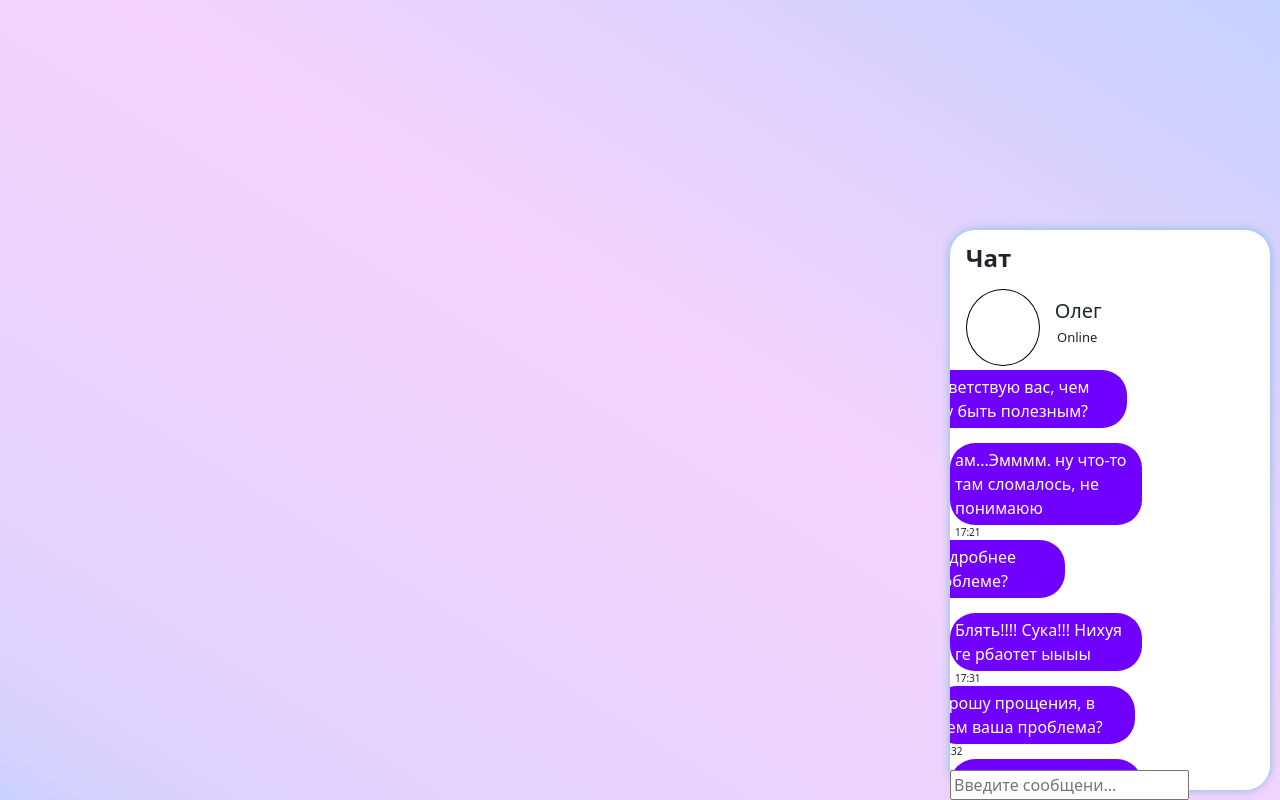
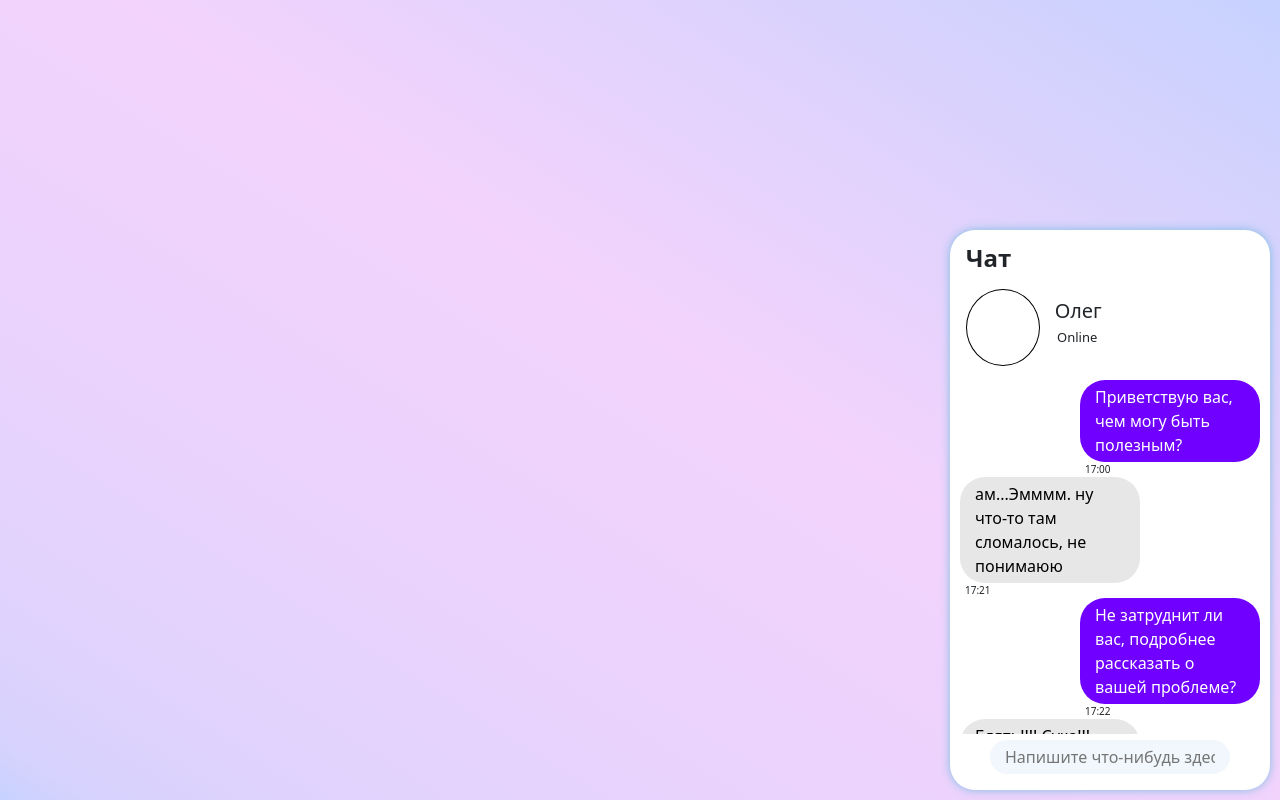
Before and after one commit to AgentLost/ZACHET, a Vue app in the folder zachet/: page / in a window 1280 px wide. Built offline with nearby package versions, Linux system fonts and the light colour scheme.

Commit message:
end minichat component
end minichat component

```diff
--- a/zachet/src/App.vue
+++ b/zachet/src/App.vue
@@ -1,5 +1,7 @@
 <template>
-    <ChatWindow/>
+    <div class="all">
+        <ChatWindow/>
+    </div>
 </template>
 
 <script>
@@ -11,4 +13,20 @@ export default{
 </script>
 
 <style>
+*{
+    margin: 0;
+    padding: 0;
+    box-sizing: border-box;
+}
+#app{
+    width: 100vw;
+    height: 100vh;
+}
+
+.all{
+    width: 100%;
+    height: 100%;
+    background: linear-gradient(to top right, #c7d2fe, 10%, #f3d3fc, #c7d2fe);
+
+}
 </style>
--- a/zachet/src/components/Chat.vue
+++ b/zachet/src/components/Chat.vue
@@ -1,7 +1,6 @@
 <template>
     <div class="chat">
         <Message v-for="m in messages" :message="m" />
-        <MessageBar />
     </div>
 </template>
 <script>
--- a/zachet/src/components/ChatWindow.vue
+++ b/zachet/src/components/ChatWindow.vue
@@ -1,82 +1,30 @@
 <template>
     <div class="all">
-    <div class="chatWindow">
-        <div class="topbar">
-            <p>Чат</p>
+        <div class="chatWindow">
+            <Topbar/>
+            <Profile/>
+            <div class="chatmini">
+                <Chat/>
+            </div>
+            <MessageBar/>
         </div>
-        <div class="profile">
-            <div class="avatar">
-                <div class="image"></div>
-            </div>
-            <div class="name_status_container">
-                <div class="name">
-                    <p>Олег</p>
-                </div>
-                <div class="status">
-                    <p>Online</p>
-                </div>
-            </div>
-        </div>
-
-            <Chat/>
-
-        <div class="inputMes">
-
-        </div>
-    </div>
     </div>
 </template>
 <script>
 import Chat from './Chat.vue';
+import Topbar from './Topbar.vue';
+import Profile from './Profile.vue';
+import MessageBar from './MessageBar.vue';
 export default{
-    components: {Chat},
+    components: {Chat, Topbar, Profile, MessageBar},
 }
 </script>
-<style>
-.status{
-    padding-left: 6%;
-    font-size: 13px;
-    font-weight: 300;
-}
-.image{
-    width: 99%;
-    height: 99%;
-    border: 1px solid black;
-    border-radius: 50%;
-}
-.name{
-    height: 50%;
-    padding-top: 10px;
-    padding-left: 5%;
-    font-size: 20px;
-    font-weight: 500;
-}
-.name_status_container{
-    display: flex;
-    flex-direction: column;
-    height: 100%;
-    width: 77%;
-}
-.avatar{
-    width: 100px;
-    padding: 3px;
-    padding-left: 5%;
-}
-.topbar{
-    height: 10%;
-    padding-left: 5%;
-    padding-top: 10px;
-    font-size: 24px;
-    font-weight: 600;
-}
-.profile{
-    height: 15%;
-    display: flex;
-    flex-direction: row;
-    max-height: 100px;
-}
+<style scoped>
+
 .chatmini{
     height: 65%;
+    padding: 10px;
+    overflow-y: scroll;
 }
 .inputMes{
     height: 10%;
@@ -94,7 +42,6 @@ export default{
     border-radius: 25px;
     width: 25%;
     height: 70%;
-    overflow-y: scroll;
     display: flex;
     flex-direction: column;
     box-shadow: 0 0 10px rgb(126, 189, 225);
@@ -104,17 +51,6 @@ export default{
   background: rgba(255, 255, 255, 0.0);
 }
 
-.fix{
-    width: 26.2%;
-    position: fixed;
-    background-color: white;
-    margin-top: -10px;
-    border-radius: 15px;
-}
-.scroll{
-    padding-top: 10%;
-    padding-bottom: 5px;
-}
 #app{
     width: 100vw;
     height: 100vh;
--- a/zachet/src/components/Message.vue
+++ b/zachet/src/components/Message.vue
@@ -23,14 +23,12 @@ export default {
 </script>
 <style>
 .message-content {
-    position: relative;
     padding: 5px;
-    background: #7000FF;
-    color: white;
+    background: #e7e7e7;
+    color: black;
     border-radius: 25px;
-    width: max-content;
-    max-width: 60%;
     word-break: normal;
+    padding: 5px 15px;
 }
 
 
@@ -42,4 +40,15 @@ export default {
 .right {
     align-self: end;
 }
+
+.right .message-content{
+    background: #7000FF;
+    color: white;
+}
+
+.message{
+    display: flex;
+    flex-direction: column;
+    max-width: 60%;
+}
 </style>
--- a/zachet/src/components/MessageBar.vue
+++ b/zachet/src/components/MessageBar.vue
@@ -1,6 +1,6 @@
 <template>
     <div class="MessageBar">
-        <input type="text" placeholder="Введите сообщени...">
+        <input type="text" placeholder="Напишите что-нибудь здесь">
     </div>
 </template>
 <script>
@@ -16,11 +16,20 @@ export default {
 .MessageBar {
     display: flex;
     flex-direction: row;
-    position: fixed;
+    justify-content: center;
     bottom: 0;
+    margin-top: 2%;
 }
 
 .MessageBar input {
-    width: 100%;
+    width: 75%;
+    border-radius: 25px;
+    padding: 5px 15px;
+    border: 0;
+    background-color: #f1f7fc;
+}
+
+.MessageBar input:focus{
+    outline: 0;
 }
 </style>
--- /dev/null
+++ b/zachet/src/components/Profile.vue
@@ -0,0 +1,57 @@
+<template>
+        <div class="profile">
+            <div class="avatar">
+                <div class="image"></div>
+            </div>
+            <div class="name_status_container">
+                <div class="name">
+                    <p>Олег</p>
+                </div>
+                <div class="status">
+                    <p>Online</p>
+                </div>
+            </div>
+        </div>
+</template>
+<script>
+export default {
+}
+</script>
+<style scoped>
+.status{
+    padding-left: 6%;
+    font-size: 13px;
+    font-weight: 300;
+}
+.image{
+    width: 99%;
+    height: 99%;
+    border: 1px solid black;
+    border-radius: 50%;
+}
+.name{
+    height: 50%;
+    padding-top: 10px;
+    padding-left: 5%;
+    font-size: 20px;
+    font-weight: 500;
+}
+.name_status_container{
+    display: flex;
+    flex-direction: column;
+    height: 100%;
+    width: 77%;
+}
+.avatar{
+    width: 100px;
+    padding: 3px;
+    padding-left: 5%;
+}
+
+.profile{
+    height: 15%;
+    display: flex;
+    flex-direction: row;
+    max-height: 100px;
+}
+</style>
--- /dev/null
+++ b/zachet/src/components/Topbar.vue
@@ -0,0 +1,18 @@
+<template>
+        <div class="topbar">
+            <p>Чат</p>
+        </div>
+</template>
+<script>
+export default {
+}
+</script>
+<style scoped>
+.topbar{
+    height: 10%;
+    padding-left: 5%;
+    padding-top: 10px;
+    font-size: 24px;
+    font-weight: 600;
+}
+</style>
```
